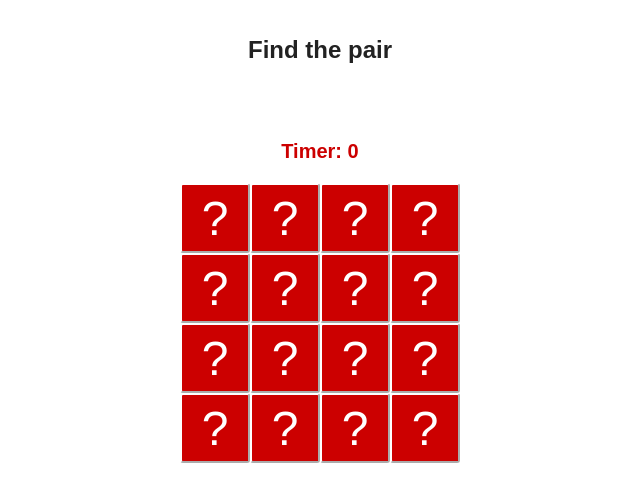
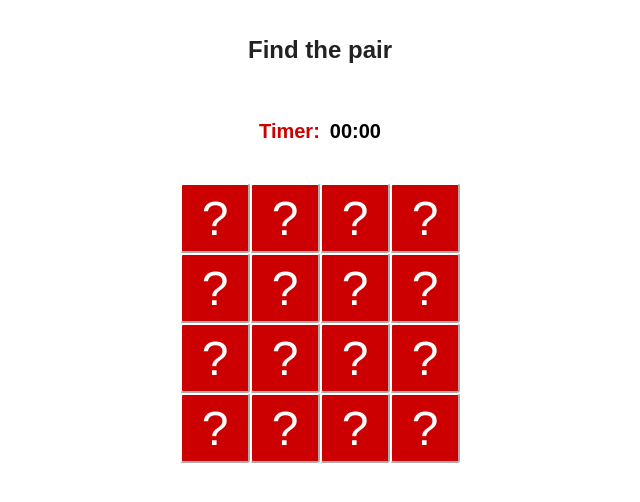
Before and after one commit to groundberry/react-find-the-pair, a React (Create React App) app: page / in a window 1280 px wide. Shown: the top 502 px of the page, without its empty margins (320-960 px from the left). Built offline with nearby package versions, Linux system fonts and the light colour scheme.

Commit message:
Create Time component

```diff
--- a/src/App.css
+++ b/src/App.css
@@ -3,7 +3,7 @@
 }
 
 .App-header {
-  padding: 20px;
+  padding: 20px 0;
   color: #222;
 }
 
--- a/src/App.jsx
+++ b/src/App.jsx
@@ -134,12 +134,12 @@ class App extends Component {
         <header className="App-header">
           <h1 className="App-title">Find the pair</h1>
         </header>
-        <Header
-          winGame={winGame}
-        />
         <Timer
           timeStart={timeStart}
           timeEnd={timeEnd}
+        />
+        <Header
+          winGame={winGame}
         />
         <Grid
           level={level}
--- /dev/null
+++ b/src/Time.css
@@ -0,0 +1,5 @@
+.Time {
+  color: #000;
+  display: inline;
+  margin-left: 10px;
+}
--- /dev/null
+++ b/src/Time.jsx
@@ -0,0 +1,25 @@
+import React from 'react';
+import PropTypes from 'prop-types';
+import './Time.css';
+
+function Time(props) {
+  const seconds = Math.floor(props.time % 60).toString().padStart(2, '0');
+  const minutes = Math.floor(props.time / 60).toString().padStart(2, '0');
+
+  return (
+    <div className="Time">
+      {minutes}:{seconds}
+    </div>
+  );
+}
+
+Time.propTypes = {
+  time: PropTypes.number,
+};
+
+Time.defaultProps = {
+  time: 0,
+};
+
+
+export default Time;
--- a/src/Timer.jsx
+++ b/src/Timer.jsx
@@ -1,5 +1,6 @@
 import React, { Component } from 'react';
 import PropTypes from 'prop-types';
+import Time from './Time';
 import './Timer.css';
 
 class Timer extends Component {
@@ -24,7 +25,11 @@ class Timer extends Component {
 
     return (
       <div className="Timer">
-        <h1 className="Timer--header">Timer: {time}</h1>
+        <h1 className="Timer--header">Timer:
+          <Time
+            time={time}
+          />
+        </h1>
       </div>
     );
   }
```
Also changed, not shown: 1 other file (tests, documents, lock files or other folders).
